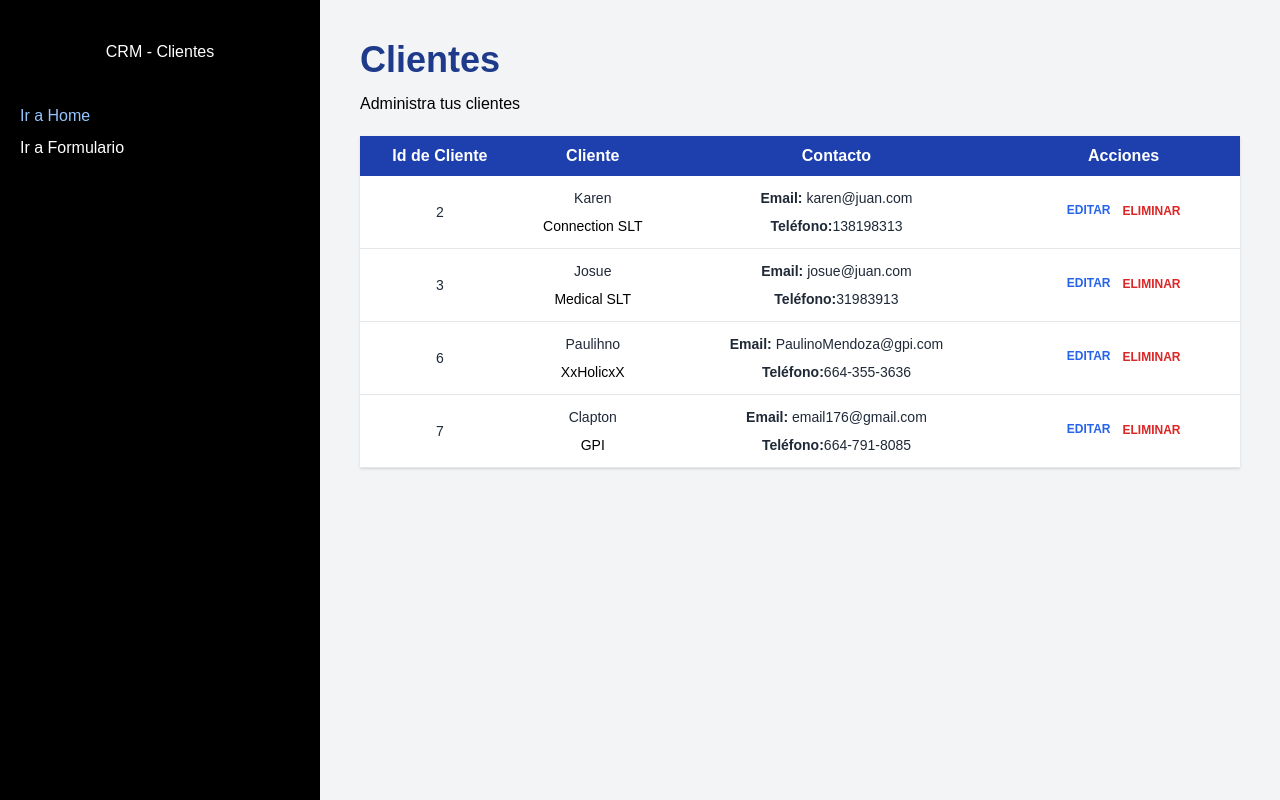
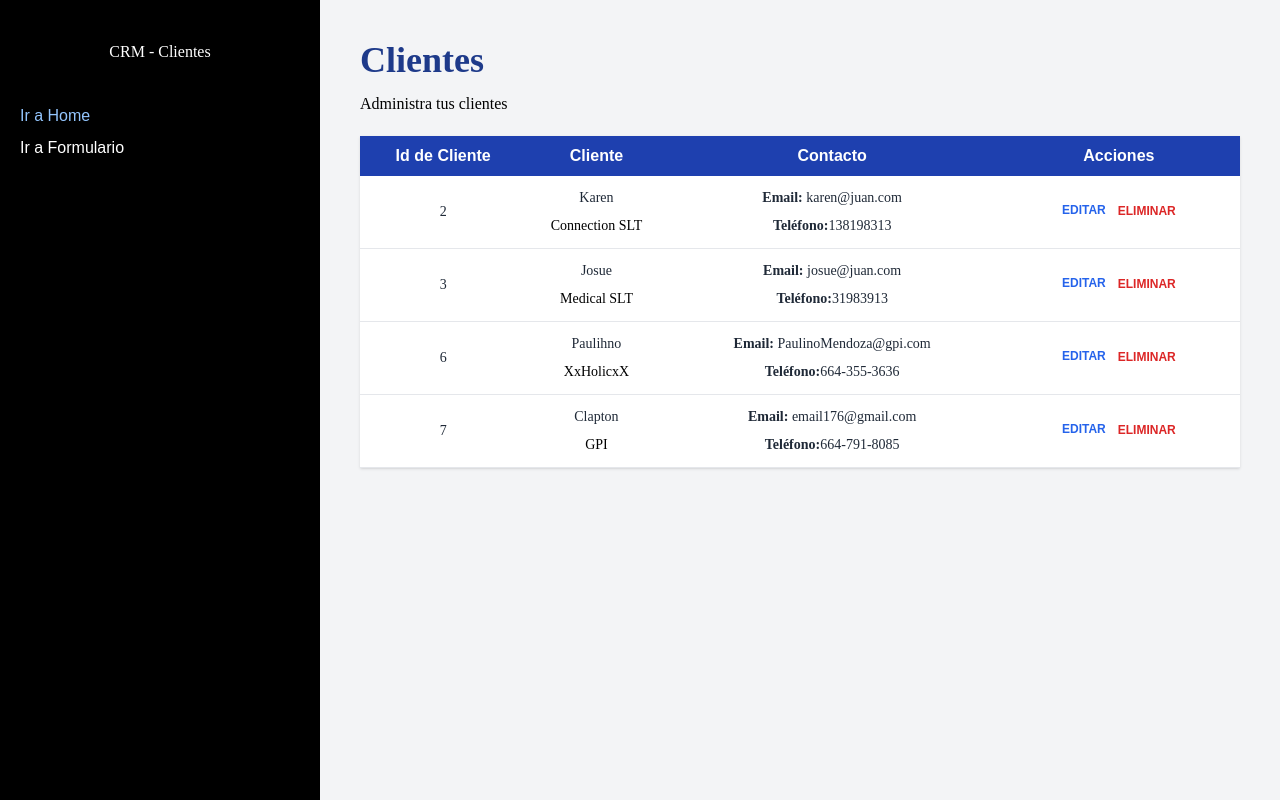
Before and after one commit to AntonioIB9D/Crm-Clients, a React (Vite) app: page / in a window 1280 px wide. Built offline with nearby package versions, Linux system fonts and the light colour scheme; data requests are answered from the project's data file.

Commit message:
font fixes v 1.1

```diff
--- a/src/index.css
+++ b/src/index.css
@@ -9,3 +9,10 @@ body {
   font-weight: 300;
   font-size: 16px;
 }
+
+h1,
+h2,
+h3,
+p {
+  font-family: 'Quicksand';
+}
```
